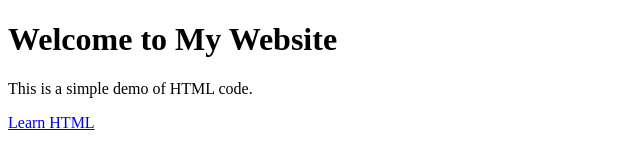
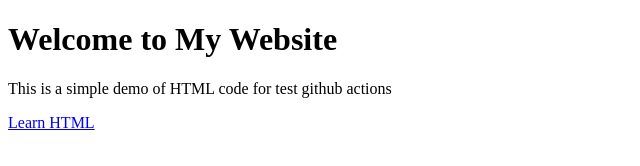
Before and after one commit to Ragib58/Github_action_with_AWS, a plain HTML site: page index.html in a window 1280 px wide. Shown: the whole page, without its empty margins (0-640 px from the left). Drawn offline with Linux system fonts and the light colour scheme.

Commit message:
Update paragraph text for GitHub Actions demo

```diff
--- a/index.html
+++ b/index.html
@@ -6,7 +6,7 @@
 </head>
 <body>
   <h1>Welcome to My Website</h1>
-  <p>This is a simple demo of HTML code.</p>
+  <p>This is a simple demo of HTML code for test github actions</p>
   <a href="https://www.w3schools.com/html/">Learn HTML</a>
 </body>
 </html>
```
